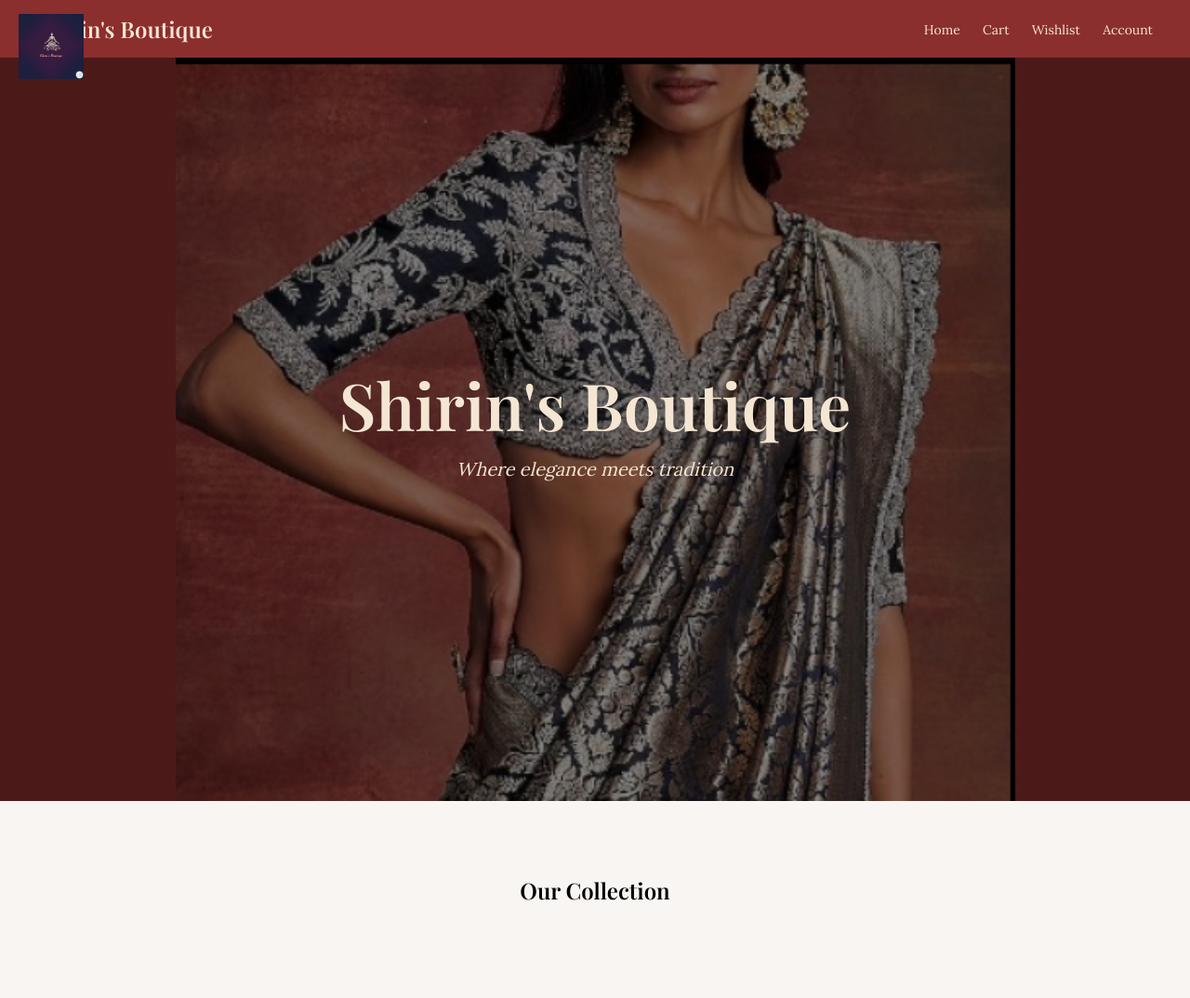
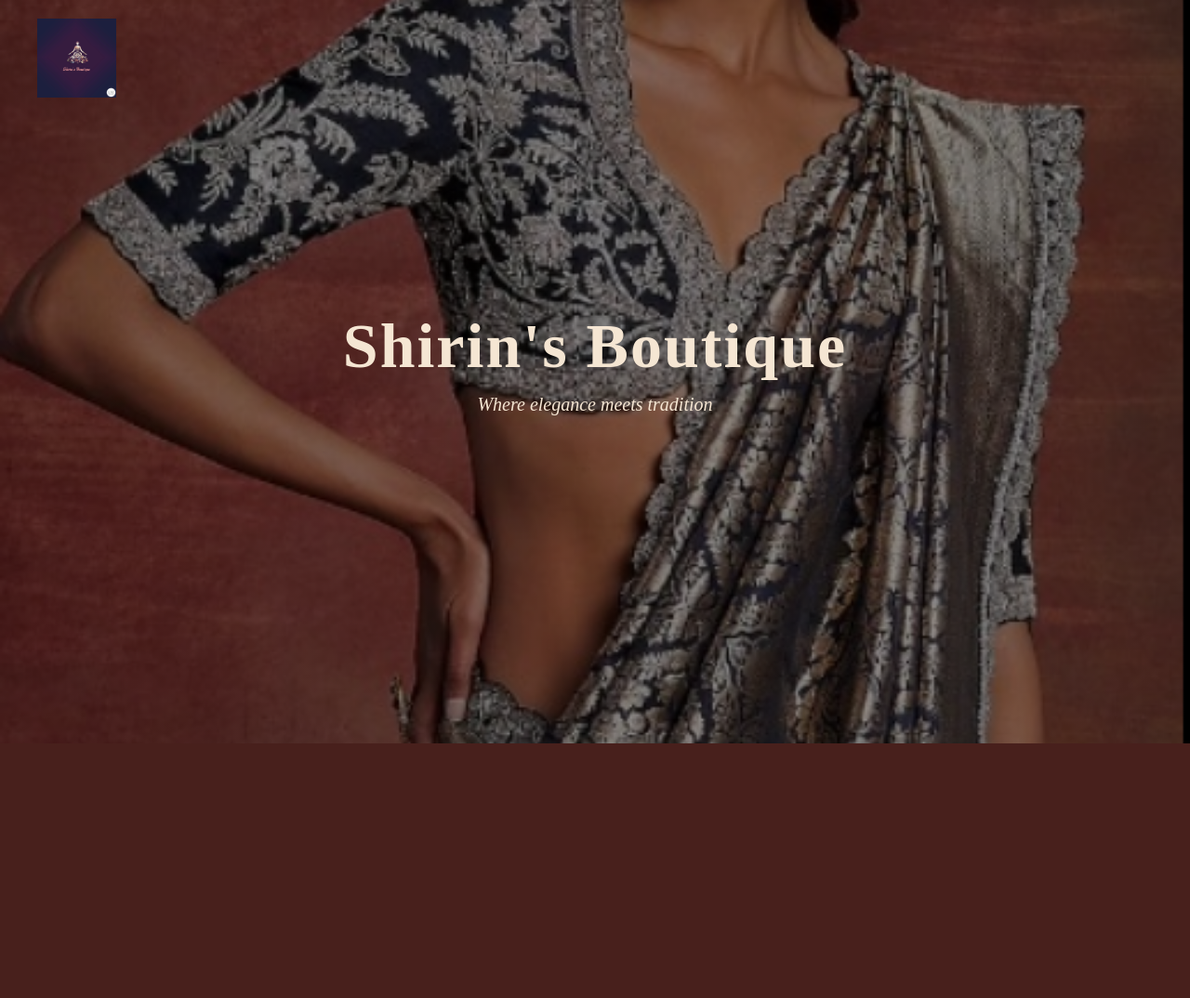
Before and after one commit to officiallysoha-codes/shirins-boutique, a Django app: template store/templates/store/home.html in a window 1280 px wide. Shown: the whole page at 93% size. After the commit the page ends 800 px from the top, so only its background shows below. Run offline with Django 3.2, Linux system fonts and the light colour scheme; the template is opened without the code that fills it, so the values that code supplies are empty.

Commit message:
fixed hero inline image

```diff
--- a/store/static/css/style.css
+++ b/store/static/css/style.css
@@ -1,5 +1,7 @@
+/* RESET */
 body {
     margin: 0;
+    font-family: 'Playfair Display', serif;
 }
 
 /* HERO SECTION */
@@ -7,12 +9,8 @@ body {
     position: relative;
     height: 100vh;
 
-    background-image:
-        linear-gradient(rgba(0,0,0,0.45), rgba(0,0,0,0.45)),
-        url("../images/hero.jpg");
-
     background-size: cover;
-    background-position: center top;
+    background-position: center;
     background-repeat: no-repeat;
 
     display: flex;
@@ -25,16 +23,16 @@ body {
 .content {
     color: #f5e6d3;
     z-index: 2;
+    position: relative;
 }
 
 .content h1 {
-    font-family: 'Playfair Display', serif;
     font-size: 68px;
     margin: 0;
+    letter-spacing: 2px;
 }
 
 .content p {
-    font-family: 'Lora', serif;
     font-size: 20px;
     margin-top: 12px;
     font-style: italic;
--- a/store/templates/store/home.html
+++ b/store/templates/store/home.html
@@ -1,136 +1,11 @@
 {% load static %}
-
 <!DOCTYPE html>
-<html>
+<html lang="en">
 <head>
+    <meta charset="UTF-8">
     <title>Shirin's Boutique</title>
 
-    <!-- FONTS -->
-    <link href="https://fonts.googleapis.com/css2?family=Playfair+Display:wght@600&family=Lora&display=swap" rel="stylesheet">
-
-    <style>
-        body {
-            margin: 0;
-            font-family: 'Lora', serif;
-            background-color: #f8f5f2;
-        }
-
-        /* NAVBAR */
-        .navbar {
-            background-color: #8B2E2E;
-            color: #f5e6d3;
-            padding: 15px 40px;
-            display: flex;
-            justify-content: space-between;
-            align-items: center;
-        }
-
-        .navbar h2 {
-            margin: 0;
-            font-family: 'Playfair Display', serif;
-        }
-
-        .nav-links a {
-            color: #f5e6d3;
-            margin-left: 20px;
-            text-decoration: none;
-            font-size: 14px;
-        }
-
-        /* HERO SECTION */
-        .hero {
-            height: 100vh;
-            background: linear-gradient(rgba(0,0,0,0.45), rgba(0,0,0,0.45)),
-                        url("{% static 'images/hero.jpg' %}");
-            background-size: contain;
-            background-repeat: no-repeat;
-            background-position: center;
-            background-color: #8B2E2E;
-
-            display: flex;
-            justify-content: center;
-            align-items: center;
-            text-align: center;
-        }
-
-        .content {
-            color: #f5e6d3;
-        }
-
-        .content h1 {
-            font-family: 'Playfair Display', serif;
-            font-size: 70px;
-            margin: 0;
-        }
-
-        .content p {
-            font-size: 20px;
-            margin-top: 10px;
-            font-style: italic;
-        }
-
-        /* LOGO */
-        .logo {
-            position: absolute;
-            top: 15px;
-            left: 20px;
-            height: 70px;
-        }
-
-        /* PRODUCTS SECTION */
-        .products {
-            padding: 60px 40px;
-        }
-
-        .products h2 {
-            text-align: center;
-            font-family: 'Playfair Display', serif;
-            margin-bottom: 40px;
-        }
-
-        .product-grid {
-            display: grid;
-            grid-template-columns: repeat(3, 1fr);
-            gap: 30px;
-        }
-
-        .card {
-            background: white;
-            padding: 15px;
-            border-radius: 6px;
-            text-align: center;
-            transition: 0.3s;
-        }
-
-        .card:hover {
-            transform: translateY(-5px);
-        }
-
-        .card img {
-            width: 100%;
-            height: 300px;
-            object-fit: cover;
-        }
-
-        .card h3 {
-            margin: 10px 0;
-        }
-
-        .card p {
-            color: #8B2E2E;
-            font-weight: bold;
-        }
-
-        .card button {
-            background: #8B2E2E;
-            color: white;
-            border: none;
-            padding: 10px 15px;
-            cursor: pointer;
-            margin-top: 10px;
-        }
-
-    </style>
+    <link rel="stylesheet" href="{% static 'css/style.css' %}">
 </head>
 
 <body>
@@ -138,39 +13,17 @@
 <!-- LOGO -->
 <img src="{% static 'images/logo.png' %}" class="logo">
 
-    <!-- NAVBAR -->
-    <div class="navbar">
-        <h2>Shirin's Boutique</h2>
-        <div class="nav-links">
-            <a href="#">Home</a>
-            <a href="#">Cart</a>
-            <a href="#">Wishlist</a>
-            <a href="#">Account</a>
-        </div>
-    </div>
+<!-- HERO SECTION -->
+<div class="hero"
+     style="background-image:
+     linear-gradient(rgba(0,0,0,0.45), rgba(0,0,0,0.45)),
+     url('{% static "images/hero.jpg" %}');">
 
-    <!-- HERO -->
-    <div class="hero">
     <div class="content">
         <h1>Shirin's Boutique</h1>
         <p>Where elegance meets tradition</p>
     </div>
-    </div>
 
-    <!-- PRODUCTS -->
-    <div class="products">
-        <h2>Our Collection</h2>
-
-        <div class="product-grid">
-            {% for product in products %}
-                <div class="card">
-                    <img src="{{ product.image.url }}">
-                    <h3>{{ product.name }}</h3>
-                    <p>₹{{ product.price }}</p>
-                    <button>Add to Cart</button>
-                </div>
-            {% endfor %}
-        </div>
 </div>
 
 </body>
```
Also changed, not shown: 1 other file. Lines whose indentation alone changed are shown as unchanged.
